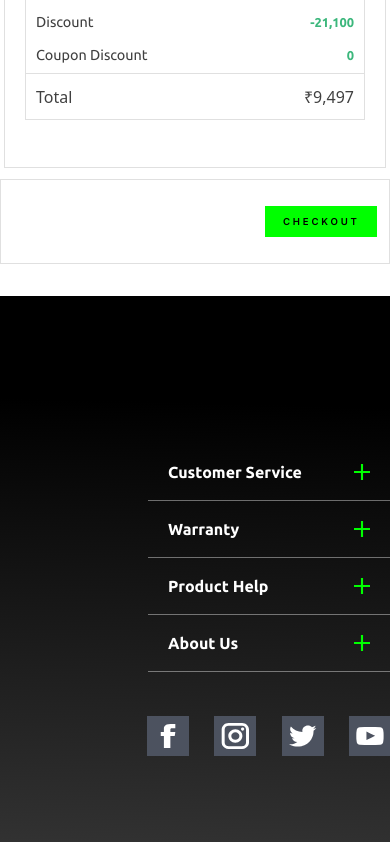
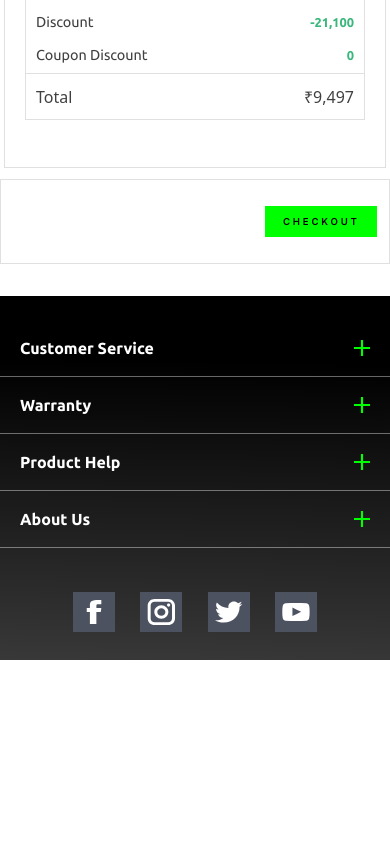
Before and after one commit to Priyanjith-N/CartPage, a plain HTML site: page index.html in a window 390 px wide. Shown: the part 779-1621 px from the top of the page. After the commit the page ends 1439 px from the top, so only its background shows below. Drawn offline with nearby package versions, Linux system fonts and the light colour scheme.

Commit message:
Update userCart.css

```diff
--- a/css/userCart.css
+++ b/css/userCart.css
@@ -700,33 +700,36 @@ footer{
     }
 }
 @media (max-width: 1158px) {
-    .footerdescription{
+  .footerdescription {
     display: none;
   }
-    .mediumScreen{
+  footer {
+    padding: 1.5rem 0 2rem 0;
+  }
+  .mediumScreen {
     display: block;
   }
-    .subheading h2{
+  .subheading h2 {
     font-size: 1rem;
     margin-bottom: 0;
   }
-    .descriptionOne svg:first{
+  .descriptionOne svg:first {
     margin-bottom: 1.25rem;
   }
-    .dateTime{
+  .dateTime {
     border: none;
     font-size: 0.68rem;
   }
-    .contact{
+  .contact {
     font-size: 0.75rem;
   }
   .accordion-flush .accordion-item:last-child {
     border-bottom: 1px solid var(--bs-border-color);
   }
-    .largeScreenSocial{
+  .largeScreenSocial {
     display: none;
   }
-    .smallScreenSocial{
+  .smallScreenSocial {
     display: block;
   }
 }
```
Lines whose indentation alone changed are shown as unchanged.
